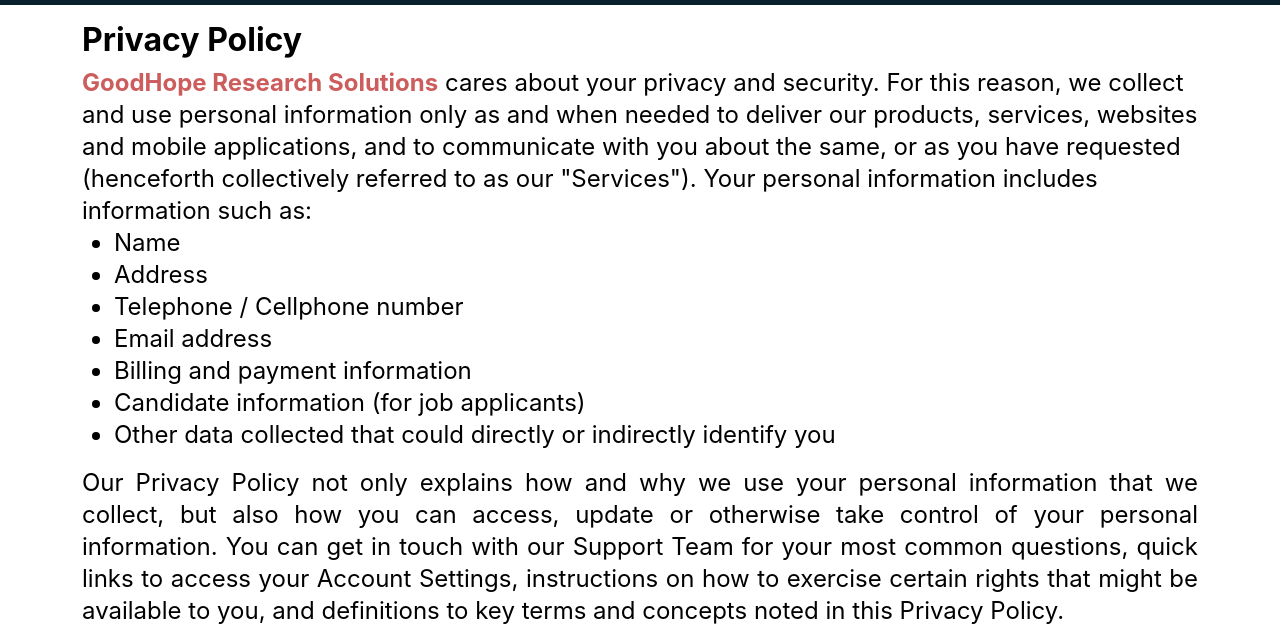
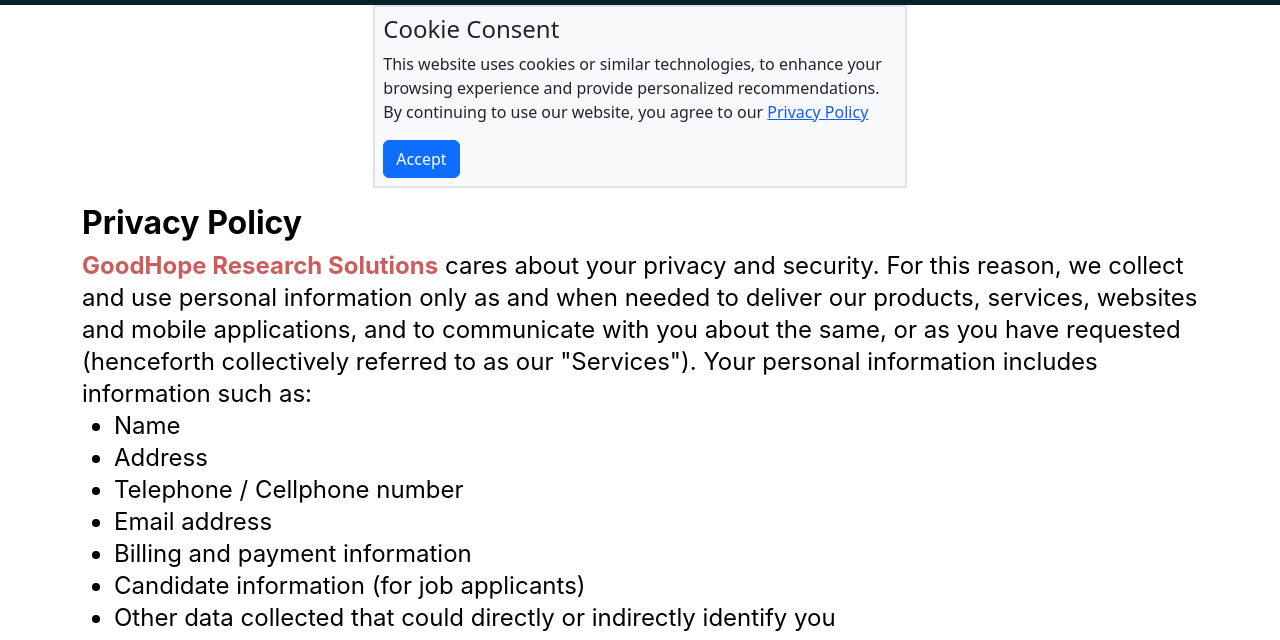
Before and after one commit to goodhopesolutions/goodhopesolutions.github.io, a plain HTML site: page privacy.html in a window 1280 px wide. Shown: the part 101-741 px from the top of the page. Drawn offline with nearby package versions, Linux system fonts and the light colour scheme.

Commit message:
cookie-consent v2

```diff
--- a/privacy.html
+++ b/privacy.html
@@ -78,6 +78,22 @@
             </button>
         </div>
     </nav>
+
+    <div id="cookieNotice" class="bg-light border border-2 p-2 col-5 mx-auto">
+        <div id="closeIcon" style="display: none;">
+        </div>
+        <div class="title-wrap">
+            <h4>Cookie Consent</h4>
+        </div>
+        <div class="content-wrap">
+            <div class="msg-wrap">
+                <p>This website uses cookies or similar technologies, to enhance your browsing experience and provide personalized recommendations. By continuing to use our website, you agree to our  <a style="color:#115cfa;" href="./privacy.html">Privacy Policy</a></p>
+                <div class="btn-wrap">
+                    <button class="btn btn-primary" onclick="acceptCookieConsent();">Accept</button>
+                </div>
+            </div>
+        </div>
+    </div>
 
     <div id="box1" class="bodyText">
         <div class="container pt-3 pb-3">
@@ -229,6 +245,7 @@
         </div>
     </footer>
 
+    <script src="./js/cookieConsent.js"></script>
     <script src="./js/scripts.js"></script>
 </body>
 </html>
```
